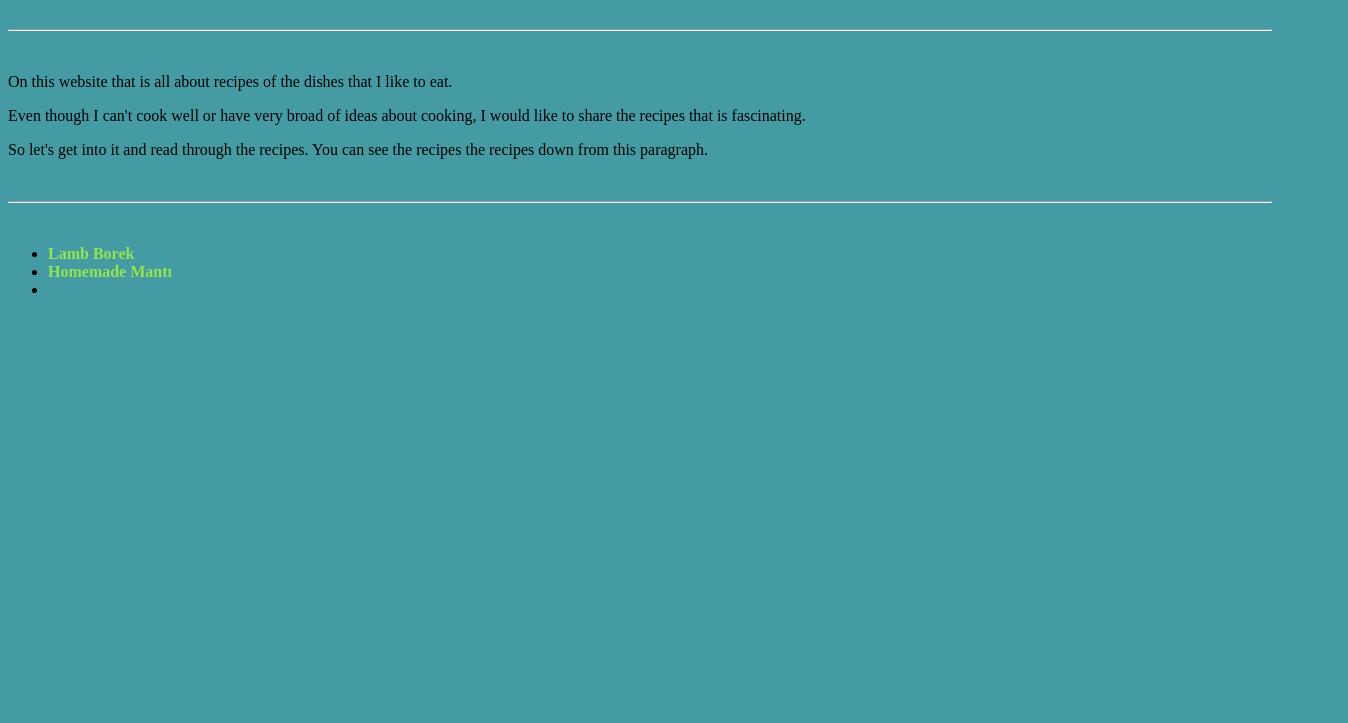
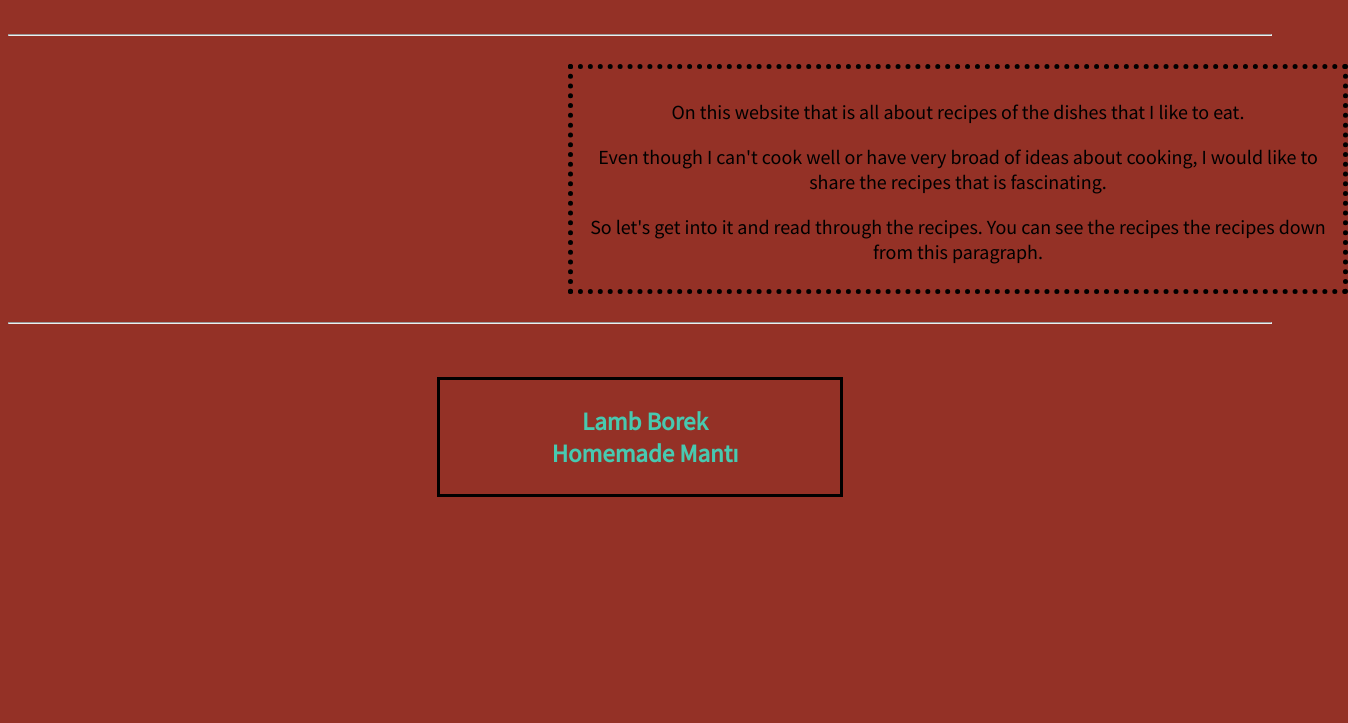
Before and after one commit to Luthienr/odin-recipes, a plain HTML site: page index.html in a window 1280 px wide. Shown: the part 77-800 px from the top of the page, 1348 px wide, since content can reach past the window. Drawn offline with Linux system fonts and the light colour scheme.

Commit message:
Main page updated. Used css to change the style.

```diff
--- a/css/style.css
+++ b/css/style.css
@@ -0,0 +1,42 @@
+body {
+    background-color: #943126 ;
+    font-family: 'Source Sans Pro', sans-serif;
+    text-align: center;
+}
+
+.dotted {
+    border-style: dotted;
+    border-spacing: 15px;
+    border-width: 5px;
+    height: 200px;
+    width: 750px;
+    padding: 10px;
+    position: relative;
+    left: 560px;
+}
+
+.dotted p {
+    font-size: 20px;
+}
+
+.recipes {
+    border: solid;
+    width: 400px;
+    margin: 25px auto;
+}
+
+.listStyle {
+    font-size: 25px;
+    left: -15px;
+    list-style: none;
+    position: relative;
+}
+
+.listStyle a {
+    color: #48C9B0;
+    text-decoration: none;
+}
+
+.listStyle a:hover {
+    color: darkgreen;
+}
--- a/index.html
+++ b/index.html
@@ -5,16 +5,19 @@
     <meta http-equiv="X-UA-Compatible" content="IE=edge">
     <meta name="viewport" content="width=device-width, initial-scale=1.0">
     <title>Meal Recipes</title>
-
+    <link rel="stylesheet" href="css/style.css">
+    <link rel="preconnect" href="https://fonts.googleapis.com">
+    <link rel="preconnect" href="https://fonts.gstatic.com" crossorigin>
+    <link href="https://fonts.googleapis.com/css2?family=Source+Sans+Pro:ital@0;1&display=swap" rel="stylesheet">
 </head>
 
-<body style="background-color: rgb(68, 155, 163);">
+<body>
 
     <header>
     <h1>Welcome to Meal Recipes!</h1><br><hr><br>
     </header>
 
-    <article>
+    <article class="dotted">
     <p>On this website that is all about recipes of the dishes that I like to eat.</p>
     <p>Even though I can't cook well or have very broad of ideas about cooking, I would like to share the recipes that is fascinating.</p>
     <p>So let's get into it and read through the recipes. You can see the recipes the recipes down from this paragraph.</p>
@@ -24,11 +27,10 @@
     <hr>
     <br>
 
-    <article>
-        <ul>
-            <li><a href="pages/lamb-borek.html" style="text-decoration: none; color:rgb(147, 230, 79);"><strong>Lamb Borek</strong></a></li>
-            <li><a href="/pages/homemade-manti.html" style="text-decoration: none; color:rgb(147, 230, 79);"><strong>Homemade Mantı</strong></a></li>
-            <li><a href=""></a></li>
+    <article class="recipes">
+        <ul class="listStyle">
+            <li><a href="pages/lamb-borek.html"><strong>Lamb Borek</strong></a></li>
+            <li><a href="pages/homemade-manti.html"><strong>Homemade Mantı</strong></a></li>
         </ul>
     </article>
 
```
